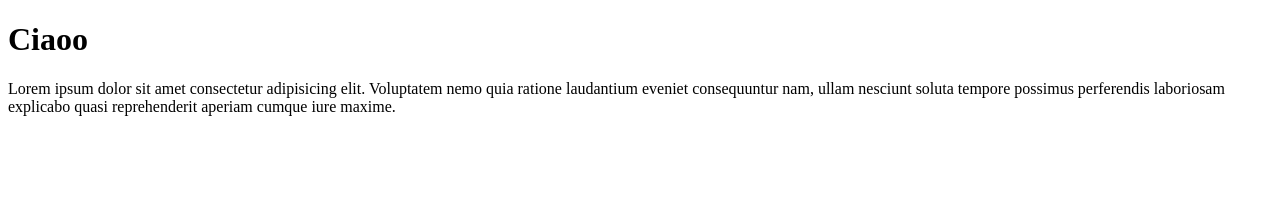
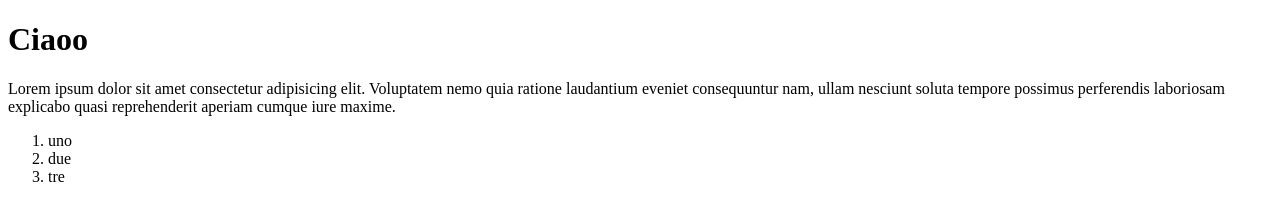
Before and after one commit to patriciaann-c/first-repo-test, a plain HTML site: page index.html in a window 1280 px wide. Drawn offline with Linux system fonts and the light colour scheme.

Commit message:
feat: add ordered list of numbers to index.html

```diff
--- a/index.html
+++ b/index.html
@@ -12,6 +12,12 @@
     <p>Lorem ipsum dolor sit amet consectetur adipisicing elit. Voluptatem nemo quia ratione laudantium eveniet
         consequuntur nam, ullam nesciunt soluta tempore possimus perferendis laboriosam explicabo quasi reprehenderit
         aperiam cumque iure maxime.</p>
+
+    <ol>
+        <li>uno</li>
+        <li>due</li>
+        <li>tre</li>
+    </ol>
 </body>
 
 </html>
```
